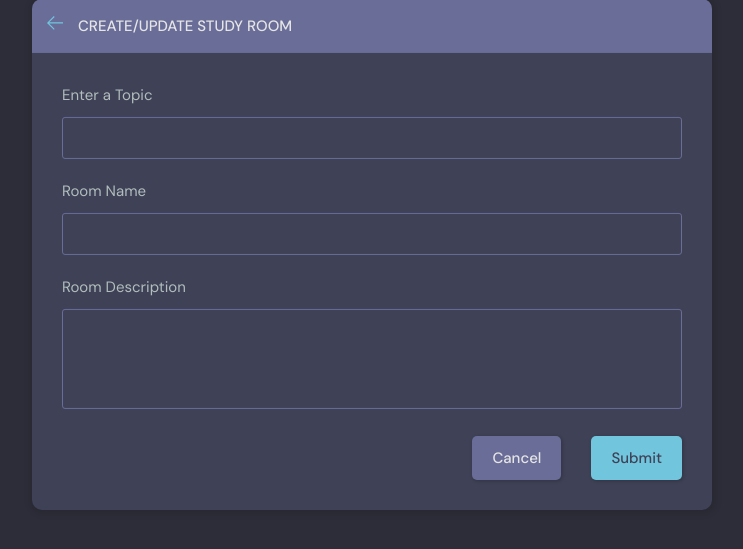
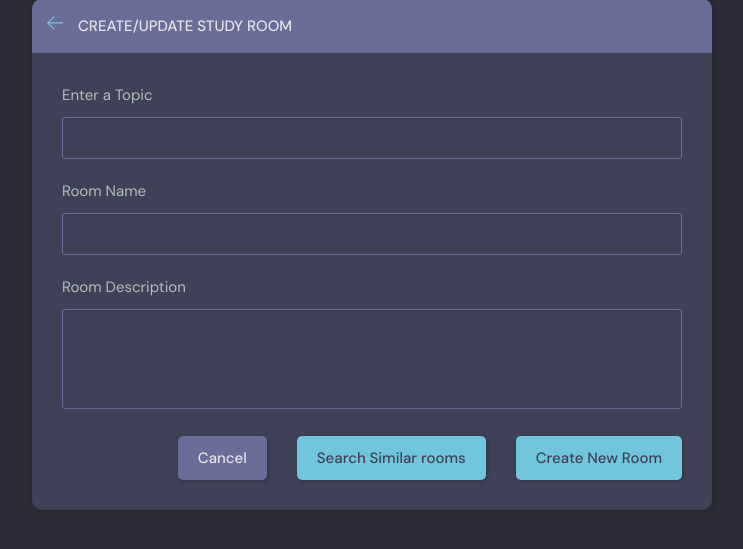
Before and after one commit to JosephMusinga/Solutions-HUb, a Django app: page /create-room/ in a window 1280 px wide. Shown: the part 166-715 px from the top of the page, without its empty margins (268-1011 px from the left). Run offline with Django 4.2, Linux system fonts and the light colour scheme; a user stored in the database is signed in; data comes from the database, SQL or seed files in the repository; both versions use the stored data as it was after the commit; some libraries are stand-ins or nearby versions.

Commit message:
work on final part, POSTs and GETs

```diff
--- a/solhub/base/templates/base/room_form.html
+++ b/solhub/base/templates/base/room_form.html
@@ -34,8 +34,7 @@
             </datalist>
           </div>
 
-
-          <div class="form__group">
+          <div class="form__group" value="room_name">
             <label for="room_name">Room Name</label>
             {{form.name}}
           </div>
@@ -51,8 +50,10 @@
 
           <div class="form__action">
             <a class="btn btn--dark"  id="cancel-btn" href="{{request.META.HTTP_REFERER}}">Cancel</a>
-            <button class="btn btn--main" type="submit">Submit</button>
+            <button class="btn btn--main">Search Similar rooms</button>
+            <button class="btn btn--main" type="submit">Create New Room</button>
           </div>
+
         </form>
       </div>
     </div>
--- a/solhub/base/templates/base/search-similar.html
+++ b/solhub/base/templates/base/search-similar.html
@@ -1,6 +1,8 @@
+{% extends 'main.html'%}
+
 {% block content %}
 
-{% for room in rooms %}
+{% for room in similar_rooms %}
 
 <div class="container">
     <div class="container">
--- a/solhub/base/views.py
+++ b/solhub/base/views.py
@@ -6,6 +6,7 @@ from django.contrib.auth.decorators import login_required
 from django.contrib.auth import authenticate, login, logout
 from .models import Room, Topic, Message, User
 from .forms import RoomForm, UserForm, MyUserCreationForm
+import spacy
 
 
 def loginPage(request):
@@ -109,6 +110,7 @@ def userProfile(request, pk):
 def createRoom(request):
     form = RoomForm()
     topics = Topic.objects.all()
+
     if request.method == 'POST':
         topic_name = request.POST.get('topic')
         topic, created = Topic.objects.get_or_create(name=topic_name)
@@ -195,24 +197,35 @@ def topicsPage(request):
     topics = Topic.objects.filter(name__icontains=q)
     return render(request, 'base/topics.html', {'topics': topics})
 
+
 def activityPage(request):
     room_messages = Message.objects.all()
     return render(request, 'base/activity.html', {'room_messages':room_messages})
 
+
 def searchSimilar(request):
 
-    room = Room.objects.all()
+    rooms = Room.objects.all()
+    similar_rooms = []
+
+    nlp = spacy.load("en_core_web_md")
+
     if request.method == 'POST':
-        message = Message.objects.create(
-            user=request.user,
-            room=room,
-            body=request.POST.get('body')
-        )
-        room.participants.add(request.user)
-        return redirect('room', pk=room.id)
+        room_name = request.POST.get('room_name')
 
-    context = {'room': room}
+        if room_name:
+         # Process the provided room name with spaCy
+            doc = nlp(room_name)
+
+         # Iterate over each room and compare their names with the provided room name
+            for room in rooms:
+                room_doc = nlp(room.name)
+                similarity = doc.similarity(room_doc)
+
+                # If the similarity is 0.8 or higher, consider it a similar room
+                if similarity >= 0.8:
+                    similar_rooms.append(room)
+
+    context = {'rooms': rooms, 'similar_rooms': similar_rooms}
+
     return render(request, 'base/search-similar.html', context)
-
-    # similar_rooms = []
-    # return render(request, 'base/search-similar.html')
```
Also changed, not shown: solhub/base/templates/base/home.html (line endings or trailing spaces), solhub/db.sqlite3.
